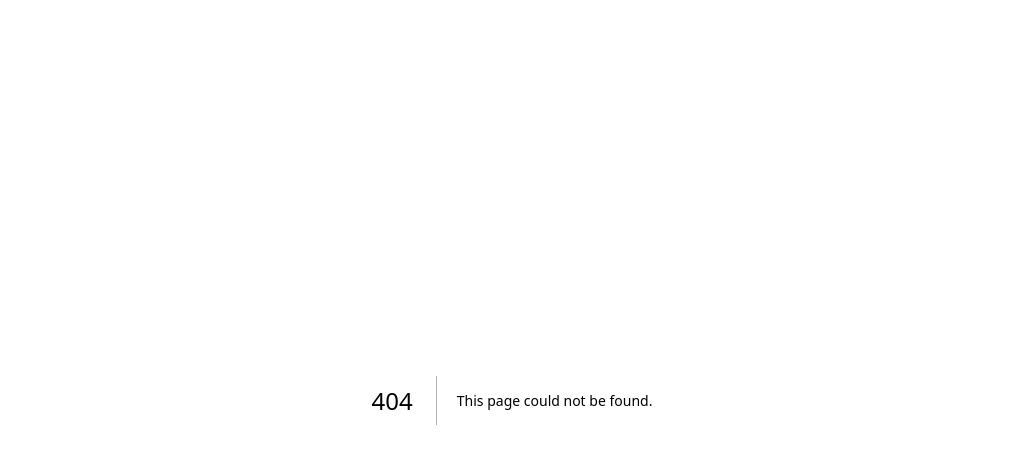
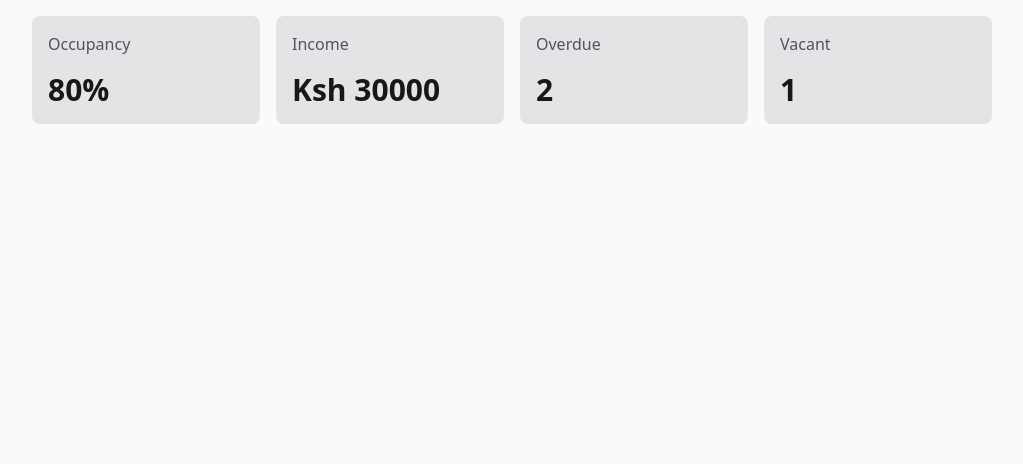
Before and after one commit to kiptalam1/lilygardens, a Next.js app in the folder frontend/: page /admin in a window 1280 px wide. Before the commit this address had no page. Shown: the top 464 px of the page, without its empty margins (128-1151 px from the left). Built offline with nearby package versions, Linux system fonts and the light colour scheme.

Commit message:
create stats cards for admin dashboard

```diff
--- /dev/null
+++ b/frontend/src/app/admin/layout.tsx
@@ -0,0 +1,7 @@
+import React from "react";
+
+function AdminLayout({ children }: { children: React.ReactNode }) {
+	return <div className="min-h-screen">{children}</div>;
+}
+
+export default AdminLayout;
--- /dev/null
+++ b/frontend/src/app/admin/page.tsx
@@ -0,0 +1,15 @@
+import StatsCard from "@/components/admin/StatsCard";
+import React from "react";
+
+export default function DashboardPage() {
+	return (
+		<div className="h-full">
+			<div className="grid grid-cols-1 sm:grid-cols-2 lg:grid-cols-4 gap-4 p-4">
+				<StatsCard label="Occupancy" value="80%" />
+				<StatsCard label="Income" value="Ksh 30000" />
+				<StatsCard label="Overdue" value="2" />
+				<StatsCard label="Vacant" value="1" />
+			</div>
+		</div>
+	);
+}
--- /dev/null
+++ b/frontend/src/components/admin/StatsCard.tsx
@@ -0,0 +1,14 @@
+import React from "react";
+
+type StatsTypes = {
+	label: string;
+	value: string;
+};
+export default function StatsCard({ label, value }: StatsTypes) {
+	return (
+		<div className="bg-card rounded-lg p-4 space-y-4">
+			<h2 className="text-text-muted"> {label}</h2>
+			<p className="text-3xl font-semibold text-text">{value}</p>
+		</div>
+	);
+}
```
